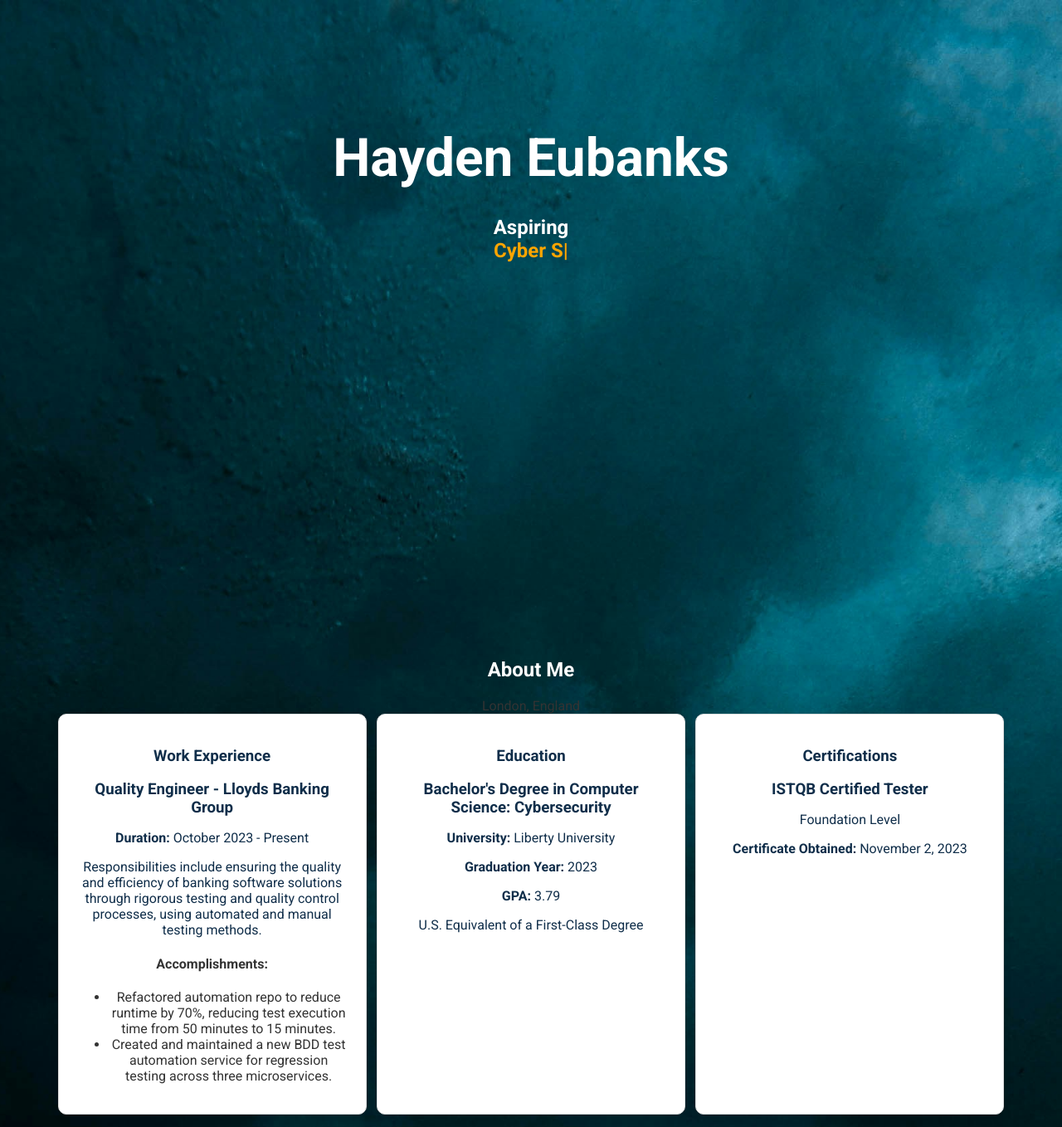
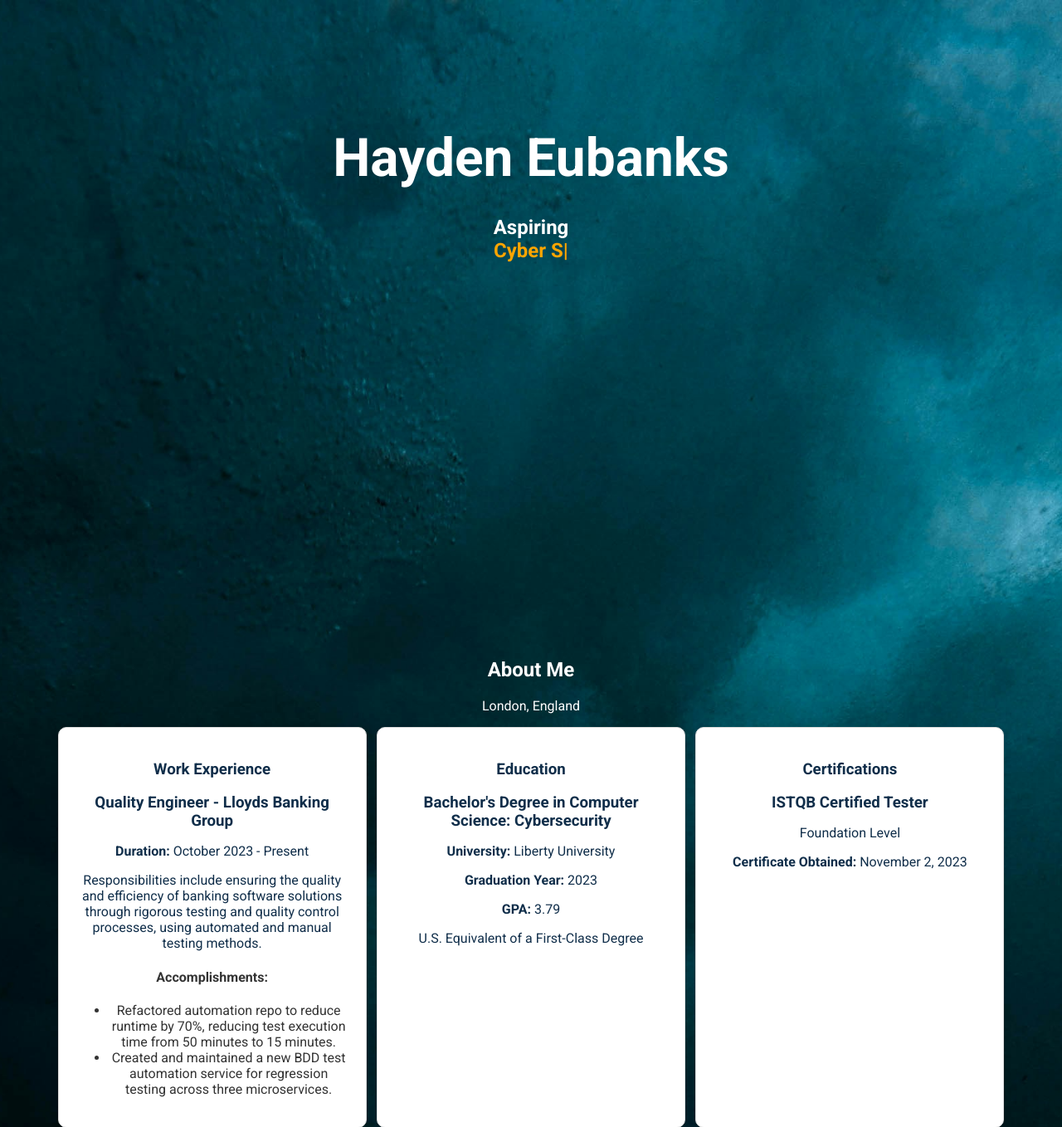
Before and after one commit to haydenubanx/portfolio_website, a PHP site: page /includes/Home.php in a window 1280 px wide. Shown: the top 1358 px of the page at 83% size. Run offline with PHP 8.4, Linux system fonts and the light colour scheme.

Commit message:
Refactored location style

```diff
--- a/HTMLStructure/includes/AboutMe/aboutMe.php
+++ b/HTMLStructure/includes/AboutMe/aboutMe.php
@@ -253,6 +253,12 @@
             color: white;
         }
 
+        .location {
+            color: white;
+            margin-bottom: 1em;
+            margin-top:0;
+        }
+
 
     </style>
 </head>
--- a/HTMLStructure/includes/Home.php
+++ b/HTMLStructure/includes/Home.php
@@ -365,6 +365,12 @@
         height:65vh;
     }
 
+        .location {
+            color: white;
+            margin-bottom: 1em;
+            margin-top:0;
+        }
+
     </style>
 </head>
 
--- a/HTMLStructure/resources/css/style.css
+++ b/HTMLStructure/resources/css/style.css
@@ -332,12 +332,6 @@ main {
     padding: 2em;
 }
 
-.location {
-    color: white;
-    margin-bottom: 1em;
-    margin-top:0;
-}
-
 pre {
     padding: 1em;
     border: 1px solid #ddd;
```
